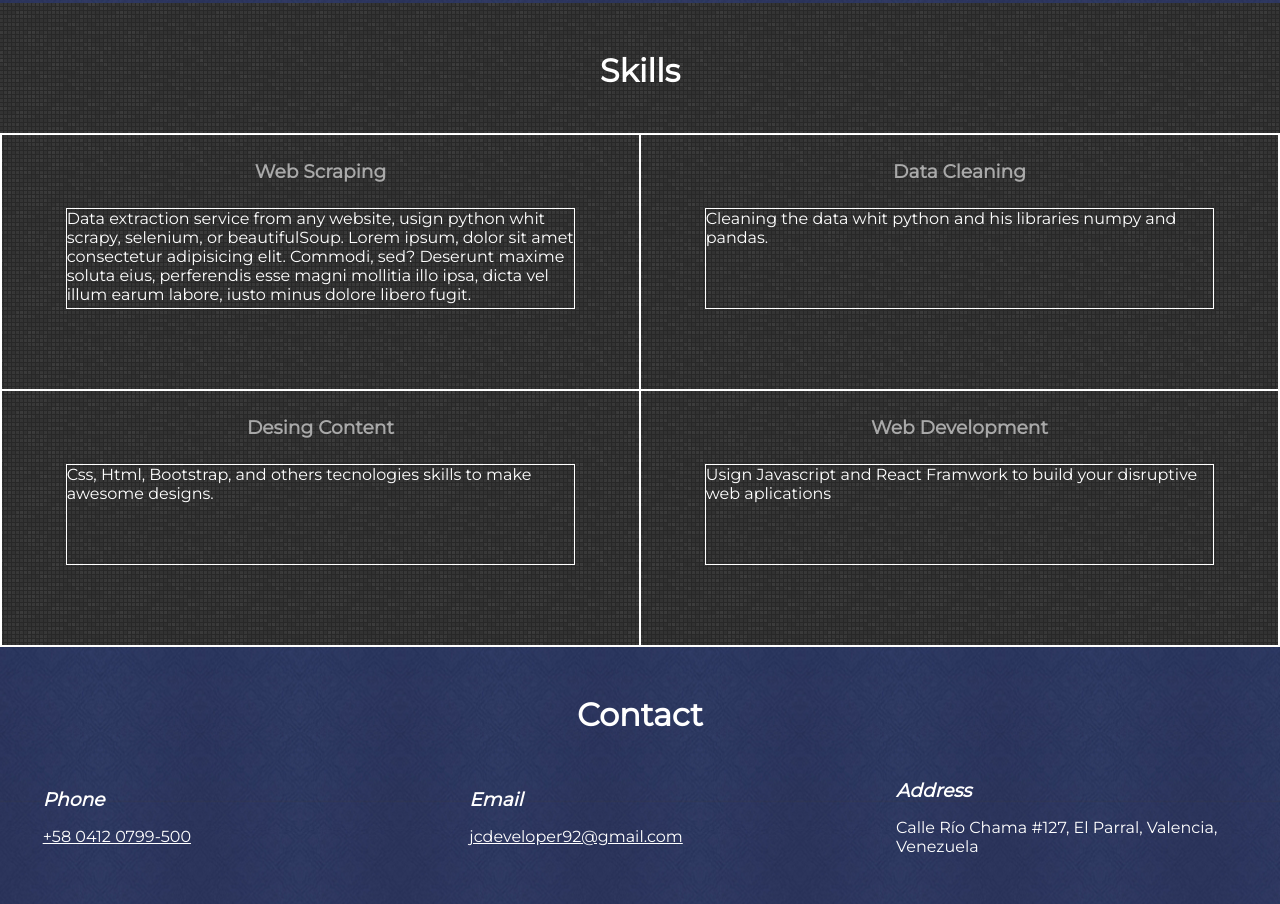
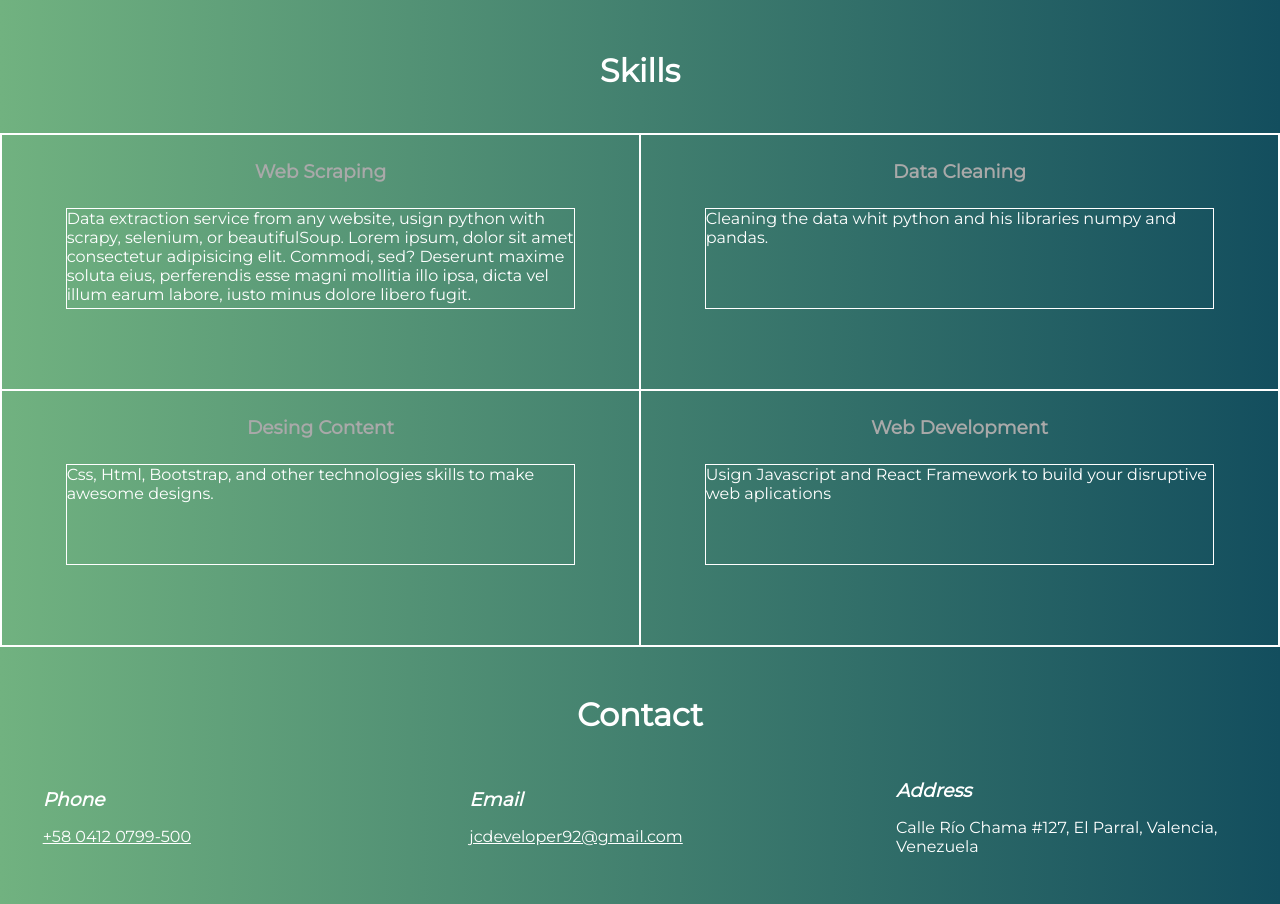
Before and after one commit to jcdev92/portafolio-JCDEV, a plain HTML site: page index.html in a window 1280 px wide. Shown: the part 804-1708 px from the top of the page. Drawn offline with nearby package versions, Linux system fonts and the light colour scheme.

Commit message:
JCDEV Portfolio beta 0.5.1

```diff
--- a/assets/css/style.css
+++ b/assets/css/style.css
@@ -11,9 +11,12 @@ html {
 body {
   margin: 0;
   font-family: 'Montserrat', sans-serif;
-  background-color: #05130f;
   color: #a9a9a9;
+  background: #0f0c29;  /* fallback for old browsers */
+  background: -webkit-linear-gradient(to right, #24243e, #302b63, #0f0c29);  /* Chrome 10-25, Safari 5.1-6 */
+  background: linear-gradient(to top left, #24243e, #302b63, #0f0c29); /* W3C, IE 10+/ Edge, Firefox 16+, Chrome 26+, Opera 12+, Safari 7+ */
 }
+
 
 img {
   width: 100%;
@@ -25,7 +28,7 @@ img {
   display: flex;
   align-items: center;
   justify-content: center;
-  background-image: url(../img/vintage-wallpaper.png);
+  /* background-image: url(../img/vintage-wallpaper.png); */
 }
 
 .hero__navbar nav{
@@ -53,7 +56,6 @@ img {
   flex-direction: column;
   align-items: center;
   justify-content: center;
-  background-image: url(../img/px_by_Gre3g.png);
 }
 
 .hero__img-container {
@@ -115,12 +117,16 @@ img {
 .wrapper {
   max-width: 100vw;
   margin: 0 auto;
+  background: #134E5E;  /* fallback for old browsers */
+  background: -webkit-linear-gradient(to right, #71B280, #134E5E);  /* Chrome 10-25, Safari 5.1-6 */
+  background: linear-gradient(to right, #71B280, #134E5E); /* W3C, IE 10+/ Edge, Firefox 16+, Chrome 26+, Opera 12+, Safari 7+ */
+
 }
 
 .about {
   padding: 1.5rem 20px;
   text-align: center;
-  background-image: url(../img/vintage-wallpaper.png);
+
 }
 
 .about__title {
@@ -130,8 +136,7 @@ img {
 
 .skills {
   height: 100%;
-  width: 100%;
-  background-image: url(../img/px_by_Gre3g.png);
+  width: 100%
 }
 
 
@@ -192,7 +197,6 @@ img {
 .Contact {
   height: 100%;
   width: 100%;
-  background-image: url(../img/vintage-wallpaper.png);
 }
 
 .Contact__container {
--- a/index.html
+++ b/index.html
@@ -55,7 +55,7 @@
         <div class="skill-item">
           <h3>Web Scraping</h3>
           <span>
-          Data extraction service from any website, usign python whit scrapy, selenium, or beautifulSoup. Lorem ipsum, dolor sit amet consectetur adipisicing elit. Commodi, sed? Deserunt maxime soluta eius, perferendis esse magni mollitia illo ipsa, dicta vel illum earum labore, iusto minus dolore libero fugit.</span>
+          Data extraction service from any website, usign python with scrapy, selenium, or beautifulSoup. Lorem ipsum, dolor sit amet consectetur adipisicing elit. Commodi, sed? Deserunt maxime soluta eius, perferendis esse magni mollitia illo ipsa, dicta vel illum earum labore, iusto minus dolore libero fugit.</span>
           </span>
         </div>
         <div class="skill-item">
@@ -64,11 +64,11 @@
         </div>
         <div class="skill-item">
           <h3>Desing Content</h3>
-          <span>Css, Html, Bootstrap, and others tecnologies skills to make awesome designs.</span>
+          <span>Css, Html, Bootstrap, and other technologies skills to make awesome designs.</span>
         </div>
         <div class="skill-item">
           <h3>Web Development</h3>
-          <span>Usign Javascript and React Framwork to build your disruptive web aplications</span>
+          <span>Usign Javascript and React Framework to build your disruptive web aplications</span>
         </div>
       </div>
     </section>
```
